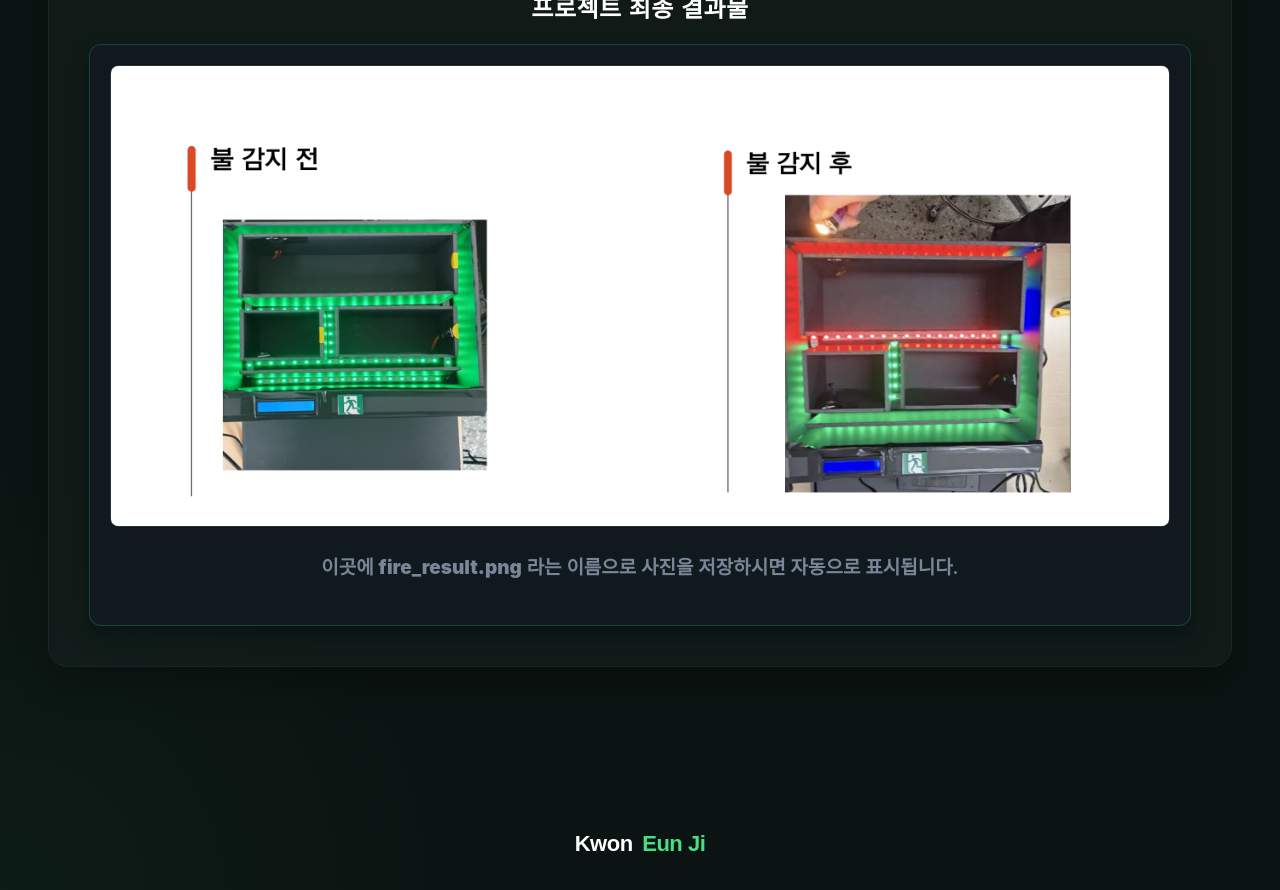
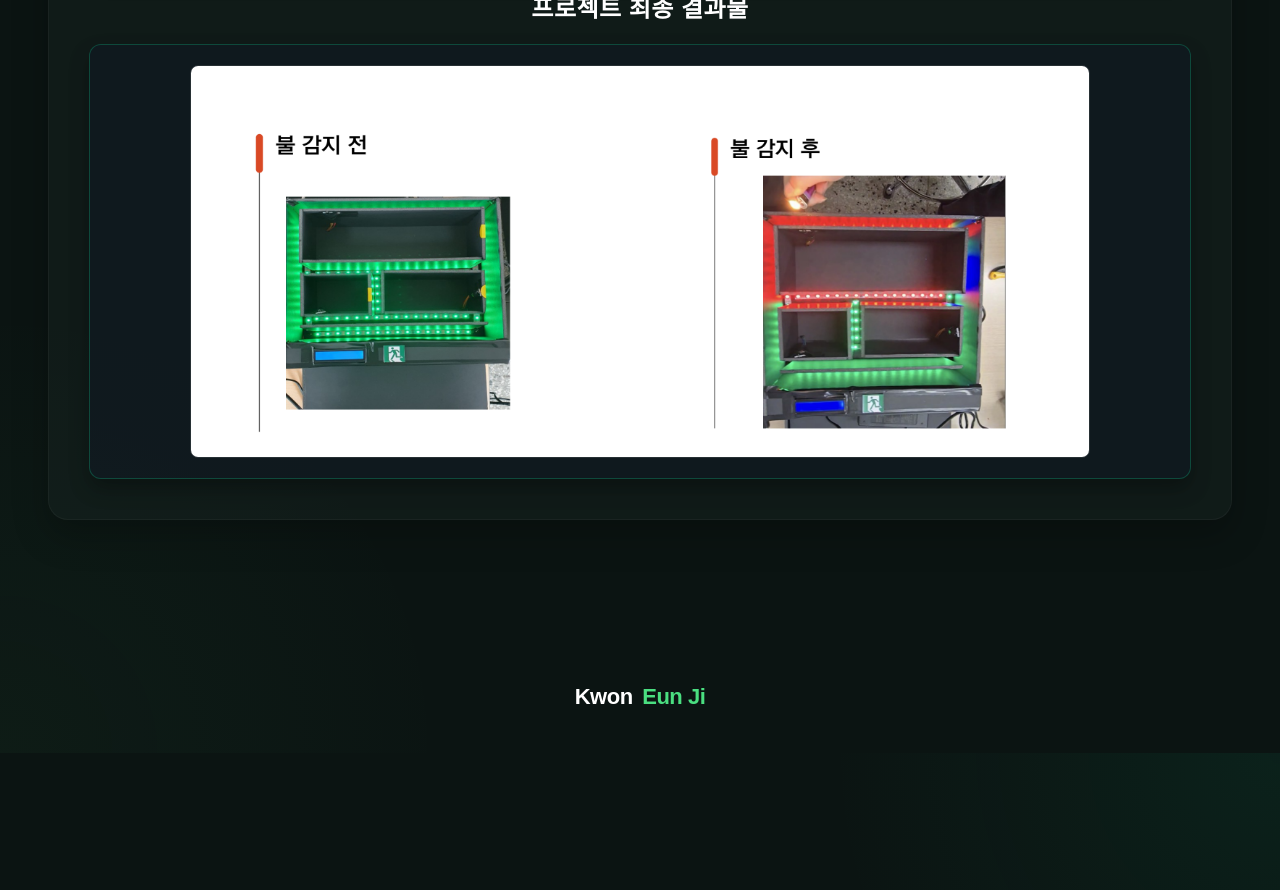
Before and after one commit to eunji021/eunji021.github.io, a Jekyll site: the page built from fire-evacuation-system.md, in a window 1280 px wide and 900 px high, scrolled down 1080 px. Shown: the top 890 px of the window. Built offline with Jekyll 4.4.1, drawn with Linux system fonts in a browser that asks for light colours; nearby versions of some CDN libraries; some web fonts are replaced; comment, search, counter and statistics services are not loaded; after the commit the page ends 1833 px from its top, so only the background shows below that.

Commit message:
지우기

```diff
--- a/fire-evacuation-system.md
+++ b/fire-evacuation-system.md
@@ -191,8 +191,7 @@ short-description: "실시간 화재 감지 및 다익스트라 최적 경로
     <div style="margin-top: 40px; text-align: center;">
       <h3 style="color: #10B981; font-family: 'Orbitron', 'Pretendard', sans-serif; margin-bottom: 20px;">프로젝트 최종 결과물</h3>
       <div style="background: rgba(15, 23, 42, 0.4); border: 1px solid rgba(16, 185, 129, 0.3); border-radius: 12px; padding: 20px; box-shadow: 0 10px 20px rgba(0,0,0,0.3);">
-        <img src="{{ site.baseurl }}/assets/img/projects/fire_result.png" alt="실시간 화재 대피 유도 시스템 결과물" onerror="this.style.display='none'" style="max-width: 100%; border-radius: 8px; border: 1px solid rgba(255,255,255,0.1);">
-        <p style="color: #94a3b8; font-size: 0.95rem; margin-top: 15px;">이곳에 <strong>fire_result.png</strong> 라는 이름으로 사진을 저장하시면 자동으로 표시됩니다.</p>
+        <img src="{{ site.baseurl }}/assets/img/projects/fire_result.png" alt="실시간 화재 대피 유도 시스템 결과물" onerror="this.style.display='none'" style="width: 100%; max-width: 900px; border-radius: 8px; border: 1px solid rgba(255,255,255,0.1); display: block; margin: 0 auto;">
       </div>
     </div>
   </div>
```
Also changed, not shown: safety-equipment-system.md (+1 -2 lines).
